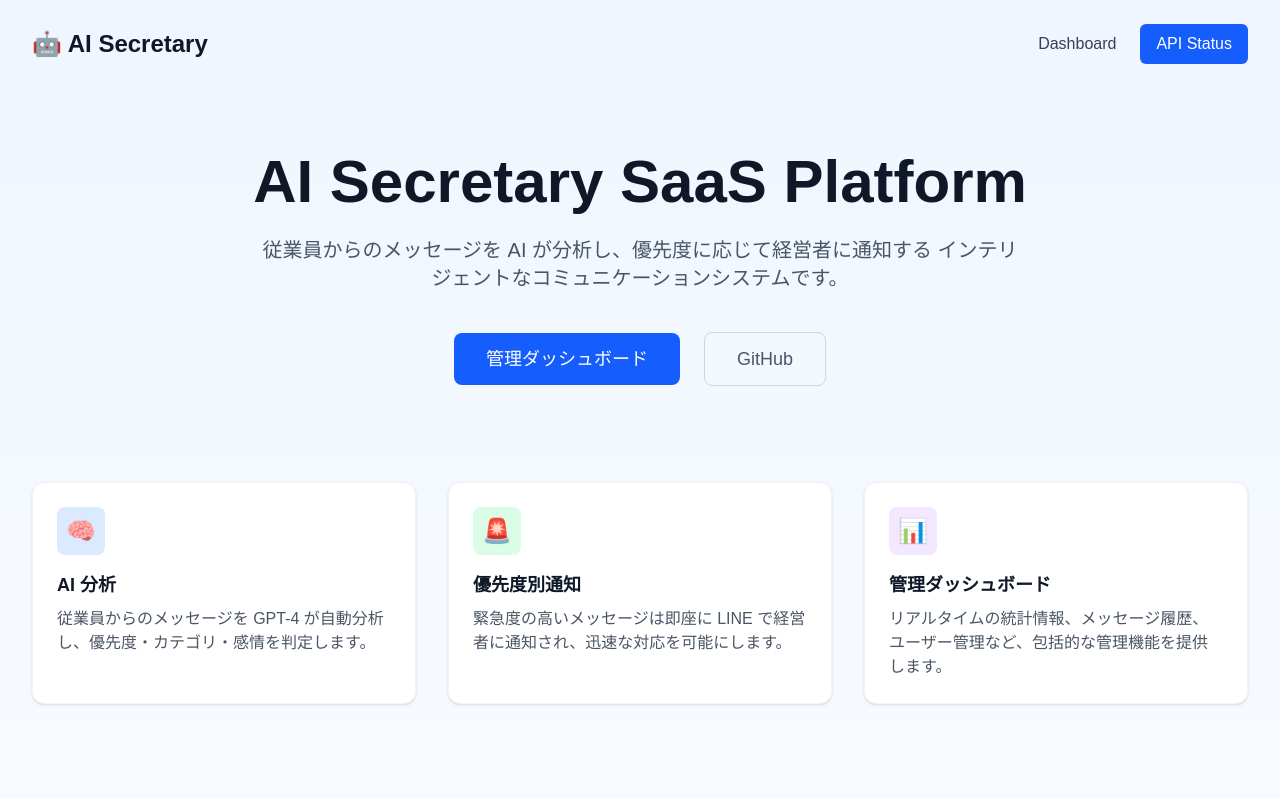
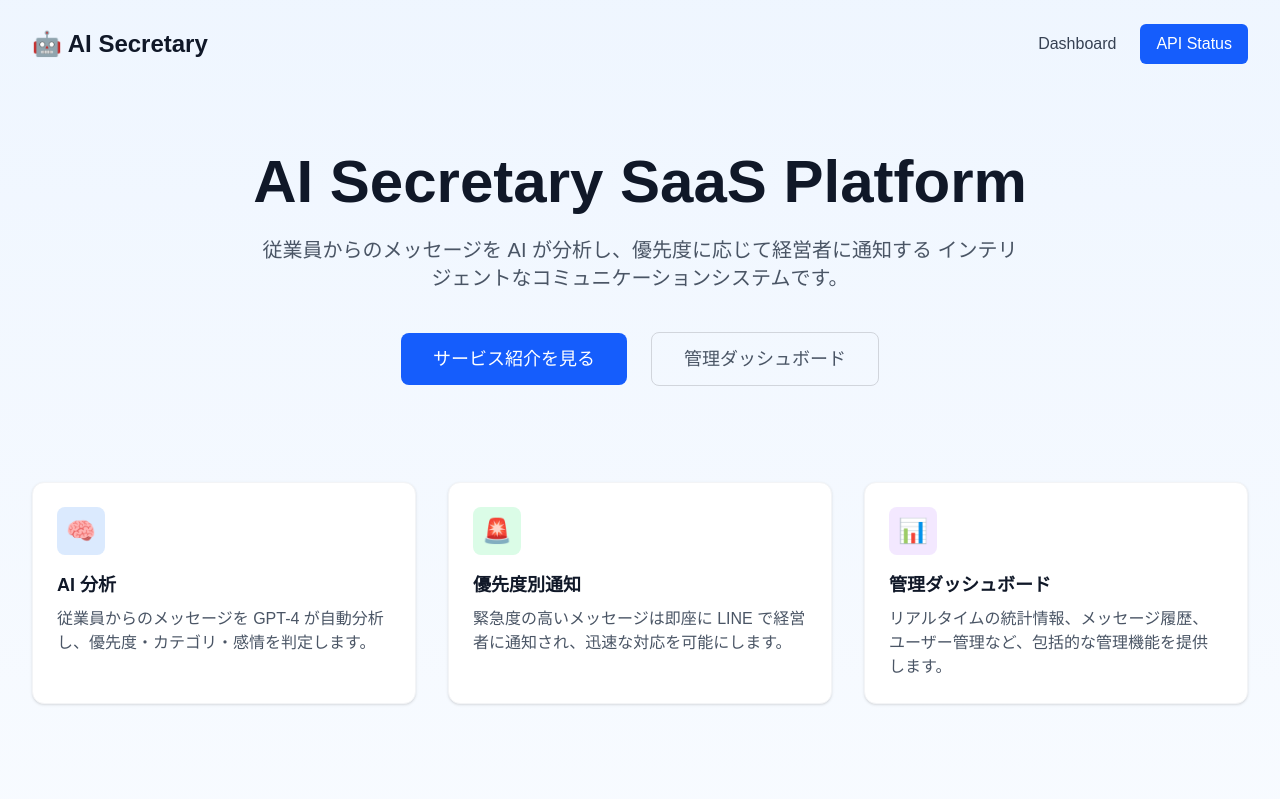
Before and after one commit to Shiki0138/ai-secretary, a Next.js app: page / in a window 1280 px wide. Shown: the top 799 px of the page. Built offline with nearby package versions, Linux system fonts and the light colour scheme.

Commit message:
🔗 トップページからLPへのリンクを追加

```diff
--- a/app/page.tsx
+++ b/app/page.tsx
@@ -41,16 +41,16 @@ export default function Home() {
             </p>
             <div className="mt-10 flex items-center justify-center gap-6">
               <Link
-                href="/dashboard"
+                href="/lp"
                 className="bg-blue-600 text-white px-8 py-3 rounded-lg text-lg font-medium hover:bg-blue-700 transition-colors"
               >
-                管理ダッシュボード
+                サービス紹介を見る
               </Link>
               <Link
-                href="https://github.com"
+                href="/dashboard"
                 className="text-gray-600 px-8 py-3 rounded-lg text-lg font-medium hover:text-gray-900 border border-gray-300 hover:border-gray-400 transition-colors"
               >
-                GitHub
+                管理ダッシュボード
               </Link>
             </div>
           </div>
```
